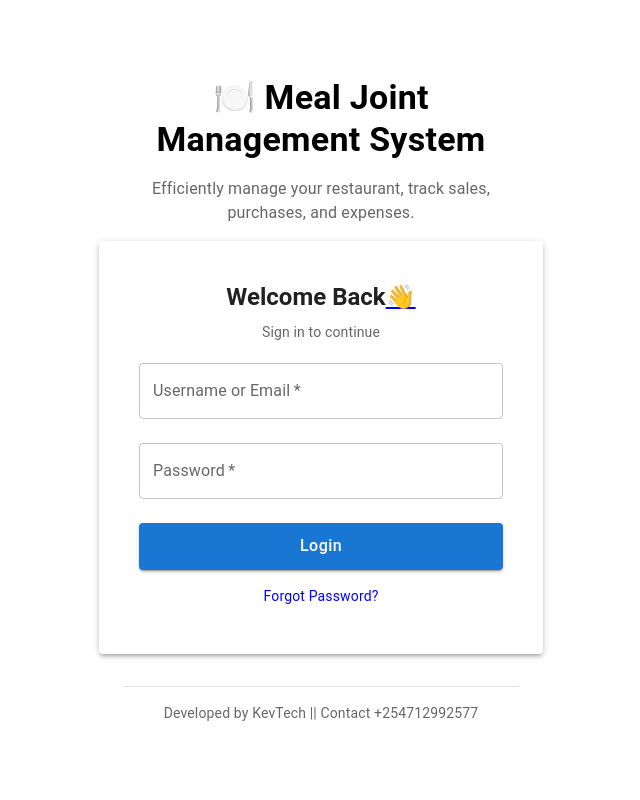
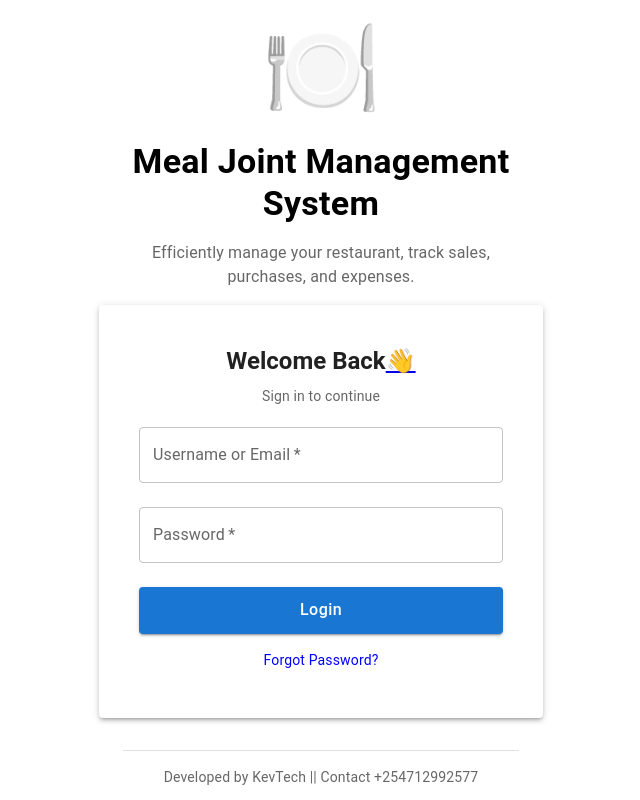
Before and after one commit to Kimuu76/hotel, a React (Create React App) app in the folder client/: page / in a window 1280 px wide. Shown: the whole page, without its empty margins (319-959 px from the left). Built offline with nearby package versions, Linux system fonts and the light colour scheme.

Commit message:
made changes

```diff
--- a/client/src/pages/Login.js
+++ b/client/src/pages/Login.js
@@ -71,8 +71,11 @@ const Login = () => {
 				}}
 			>
 				{/* Welcome Message */}
+				<Typography variant='h1' fontWeight='bold' textAlign='center'>
+					🍽️
+				</Typography>
 				<Typography variant='h4' fontWeight='bold' textAlign='center'>
-					🍽️ Meal Joint Management System
+					Meal Joint Management System
 				</Typography>
 				<Typography variant='body1' textAlign='center' color='textSecondary'>
 					Efficiently manage your restaurant, track sales, purchases, and
```
